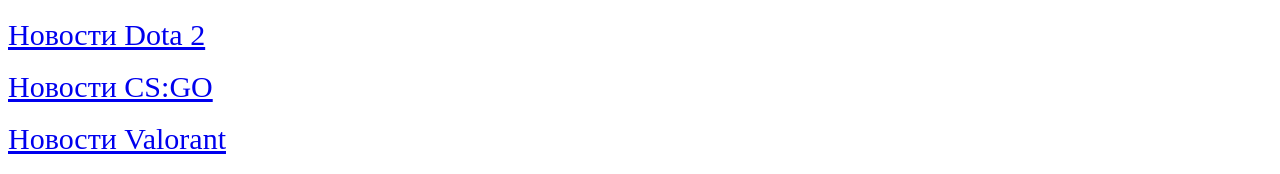
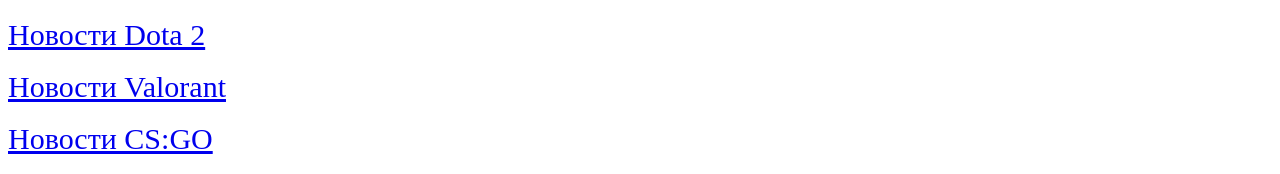
Before and after one commit to nenemo1/ab, a plain HTML site: page index.html in a window 1280 px wide. Shown: the part 142-316 px from the top of the page. Drawn offline with Linux system fonts and the light colour scheme.

Commit message:
Update index.html

```diff
--- a/index.html
+++ b/index.html
@@ -7,8 +7,8 @@
         <br>
         <br>
         <main><a href="https://nenemo1.github.io/ab/"style="font-size:30px">Новости Dota 2</a><br><br>
-        <a href="https://nenemo1.github.io/av/"style="font-size:30px">Новости CS:GO</a><br><br>
-        <a href="https://nenemo1.github.io/ag/"style="font-size:30px">Новости Valorant</a>
+        <a href="https://nenemo1.github.io/av/"style="font-size:30px">Новости Valorant</a><br><br>
+        <a href="https://nenemo1.github.io/ag/"style="font-size:30px">Новости CS:GO</a>
 
             <h1> Team Spirit выиграла The International 10 и заработала 18,2 миллиона долларов </h1> <br> <img src= "https://img.gazeta.ru/files3/643/14103643/FB604bBXMAA9SB0-pic905-895x505-63966.jpg" width="700px" height="400px"/> <br>
         <p>Российская команда по Dota 2 Team Spirit обыграла PSG.LGD в гранд-финале турнира The International 10. Встреча завершилась со счетом 3:2.
```
